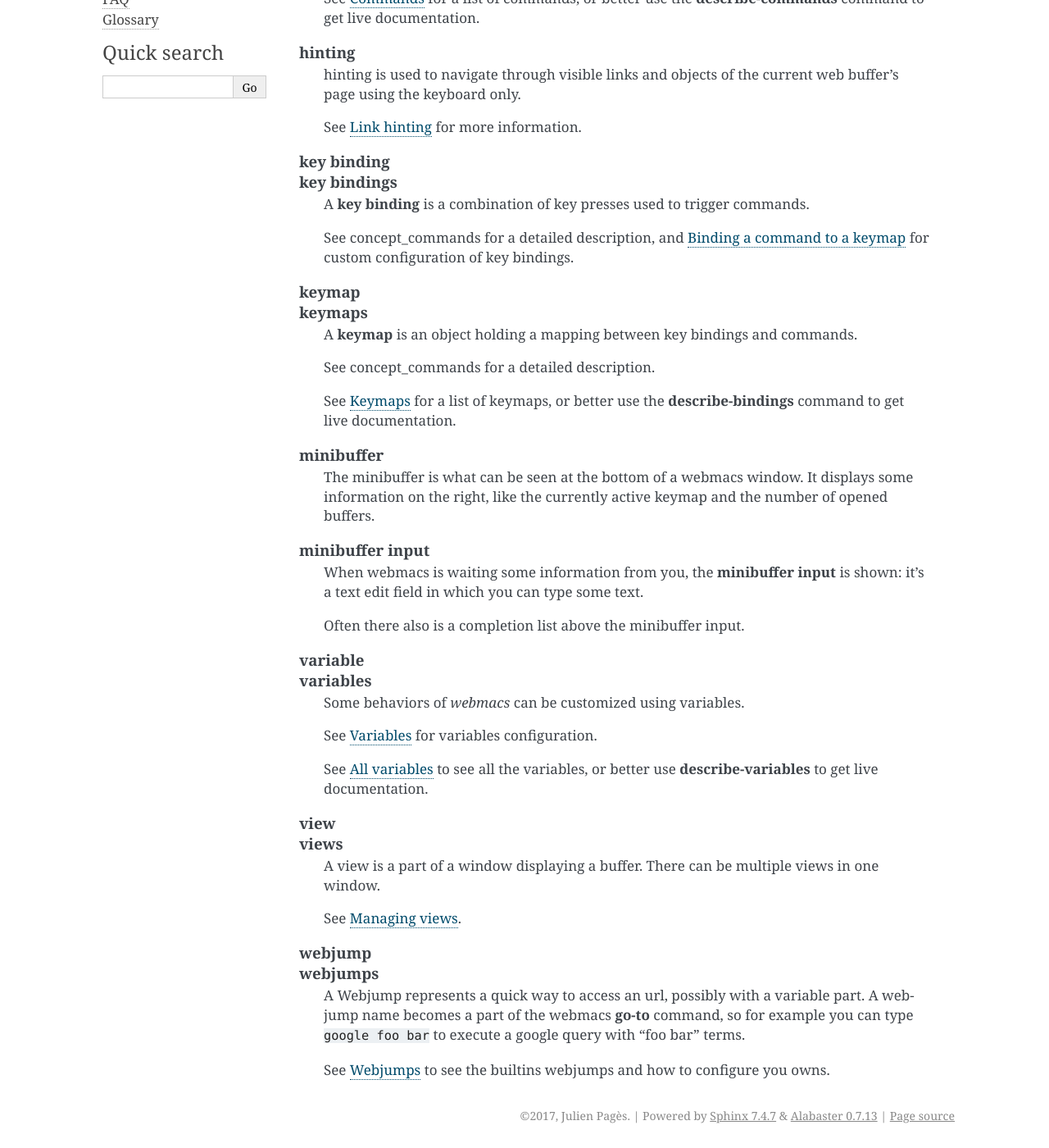
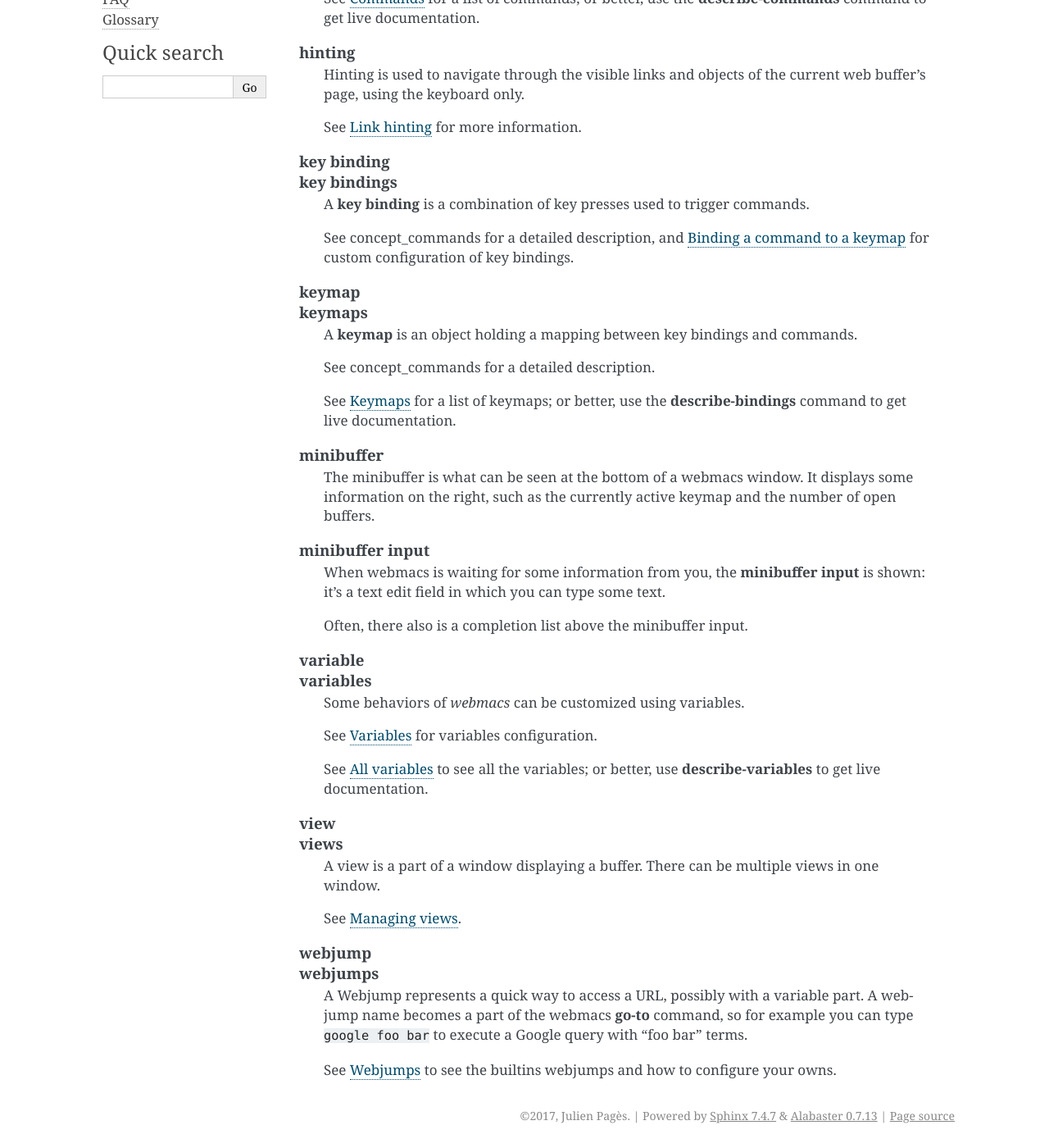
Before and after one commit to parkouss/webmacs, a Sphinx documentation site: the page built from docs/glossary.rst, in a window 1280 px wide and 1400 px high, scrolled down 379 px. Shown: the whole window at 82% size. Built offline with Sphinx 7.4.7, drawn with Linux system fonts in a browser that asks for light colours; pages that are not in the unit, such as notebooks, are missing from menus; some of the changed text lies outside the part shown.

Commit message:
[doc] Minor syntax changes

```diff
--- a/docs/glossary.rst
+++ b/docs/glossary.rst
@@ -15,12 +15,12 @@ Glossary
 
     See :ref:`concept_commands` for a detailed description.
 
-    See :ref:`Commands <user_conf_commands>` for a list of commands, or better
+    See :ref:`Commands <user_conf_commands>` for a list of commands; or better,
     use the :cmd:`describe-commands` command to get live documentation.
 
   hinting
-   hinting is used to navigate through visible links and objects of the current
-   web buffer's page using the keyboard only.
+   Hinting is used to navigate through the visible links and objects of the
+   current web buffer's page, using the keyboard only.
 
    See :ref:`link_hinting` for more information.
 
@@ -38,19 +38,20 @@ Glossary
 
     See :ref:`concept_commands` for a detailed description.
 
-    See :ref:`Keymaps <user_conf_keymaps>` for a list of keymaps, or better use
+    See :ref:`Keymaps <user_conf_keymaps>` for a list of keymaps; or better, use
     the :cmd:`describe-bindings` command to get live documentation.
 
   minibuffer
     The minibuffer is what can be seen at the bottom of a webmacs window. It
-    displays some information on the right, like the currently active keymap and
-    the number of opened buffers.
+    displays some information on the right, such as the currently active keymap
+    and the number of open buffers.
 
   minibuffer input
-    When webmacs is waiting some information from you, the **minibuffer input**
-    is shown: it's a text edit field in which you can type some text.
+    When webmacs is waiting for some information from you, the
+    **minibuffer input** is shown: it's a text edit field in which you can type
+    some text.
 
-    Often there also is a completion list above the minibuffer input.
+    Often, there also is a completion list above the minibuffer input.
 
   variable
   variables
@@ -58,8 +59,8 @@ Glossary
 
     See :ref:`user_conf_variables` for variables configuration.
 
-    See :ref:`All variables <user_conf_all_variables>` to see all the variables,
-    or better use :cmd:`describe-variables` to get live documentation.
+    See :ref:`All variables <user_conf_all_variables>` to see all the variables;
+    or better, use :cmd:`describe-variables` to get live documentation.
 
   view
   views
@@ -70,10 +71,10 @@ Glossary
 
   webjump
   webjumps
-    A Webjump represents a quick way to access an url, possibly with a variable
+    A Webjump represents a quick way to access a URL, possibly with a variable
     part. A webjump name becomes a part of the webmacs :cmd:`go-to` command, so
-    for example you can type ``google foo bar`` to execute a google query with
+    for example you can type ``google foo bar`` to execute a Google query with
     "foo bar" terms.
 
     See :ref:`user_conf_webjumps` to see the builtins webjumps and how to
-    configure you owns.
+    configure your owns.
```
Also changed, not shown: other parts of docs/glossary.rst (+1 -1 lines), docs/advanced_topics.rst (+5 -5 lines), docs/basic_usage.rst (+45 -45 lines), docs/concepts.rst (+19 -16 lines), docs/faq.rst (+5 -6 lines), docs/user_configuration.rst (+18 -17 lines).
